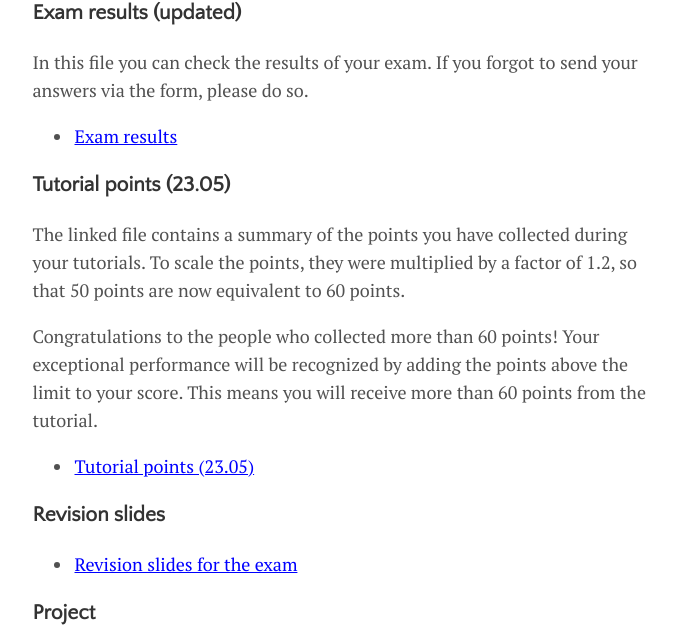
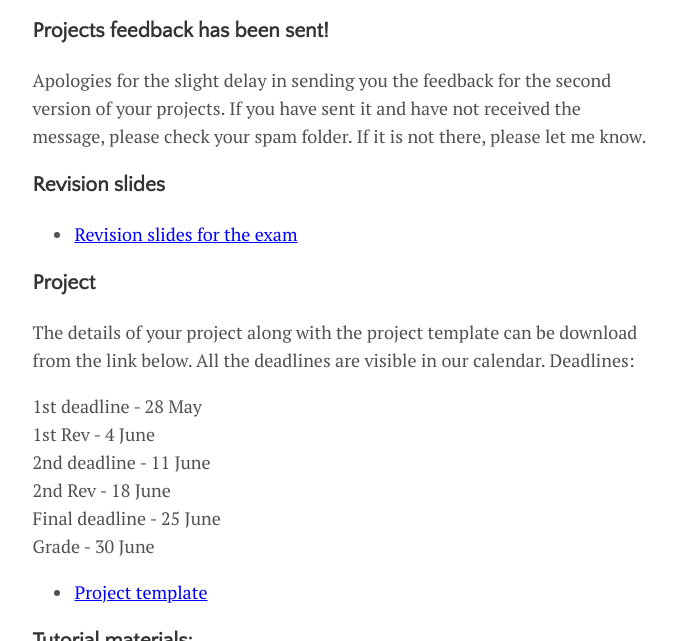
Before and after one commit to rfl-urbaniak/teaching, a Jekyll site: the page built from menu/criminology.md, in a window 1280 px wide and 900 px high, scrolled down 1262 px, cut to the strip 259-900 px from the top of the window. Shown: the whole strip, without its empty margins (300-977 px from the left). Built offline with Jekyll 4.4.1, drawn with Linux system fonts in a browser that asks for light colours; some of the changed text lies outside the part shown.

```diff
--- a/menu/criminology.md
+++ b/menu/criminology.md
@@ -29,21 +36,6 @@
 
 Apologies for the slight delay in sending you the feedback for the second version of your projects. If you have sent it and have not received the message, please check your spam folder. If it is not there, please let me know.
 
-
-### Exam results (updated)
-
-In this file you can check the results of your exam. If you forgot to send your answers via the form, please do so.
-
-- <a href="https://rfl-urbaniak.github.io/teaching/sharedResources/grades/Crim23exam1.examWithResultsAnonLast.csv">Exam results</a>
-
-
-### Tutorial points (23.05)
-
-The linked file contains a summary of the points you have collected during your tutorials. To scale the points, they were multiplied by a factor of 1.2, so that 50 points are now equivalent to 60 points.
-
-Congratulations to the people who collected more than 60 points! Your exceptional performance will be recognized by adding the points above the limit to your score. This means you will receive more than 60 points from the tutorial.
-
-- <a href="https://rfl-urbaniak.github.io/teaching/sharedResources/grades/Grades_crim2305.pdf">Tutorial points (23.05)</a>
 
 ### Revision slides
 
```
Also changed, not shown: other parts of menu/criminology.md (+7 -0 lines), 2 other files.
